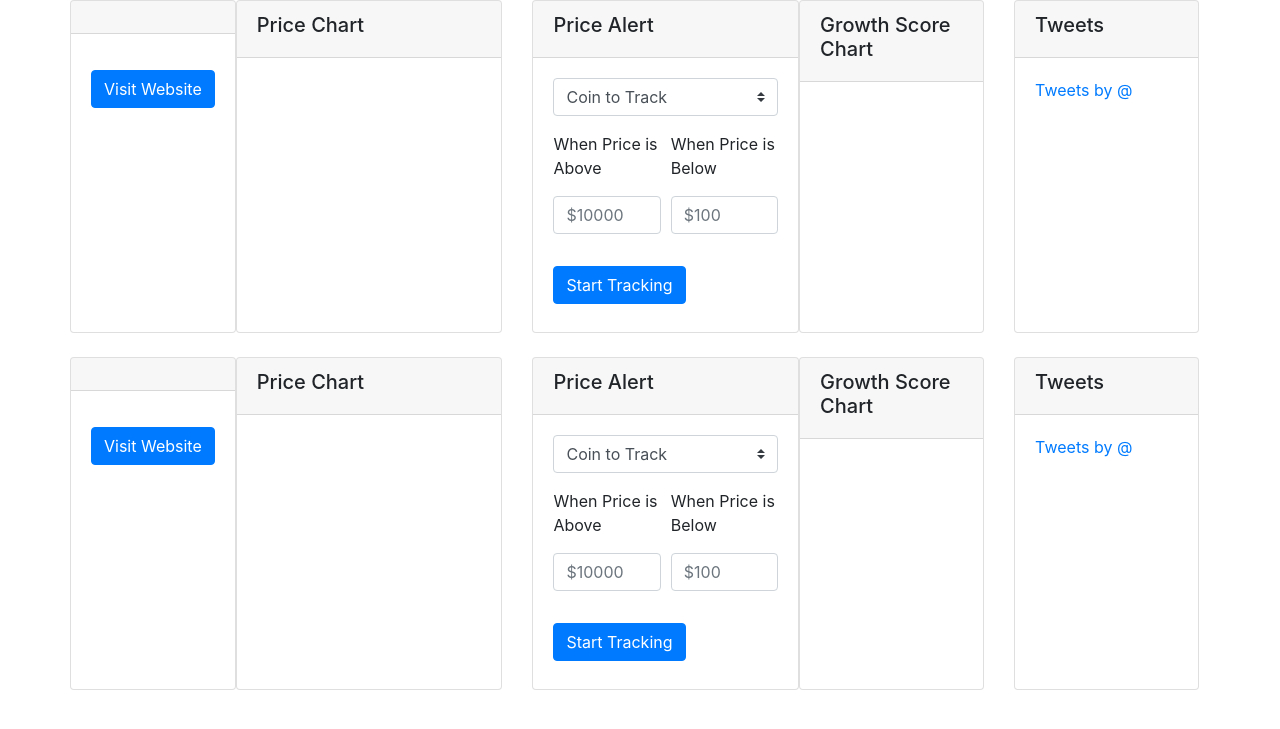
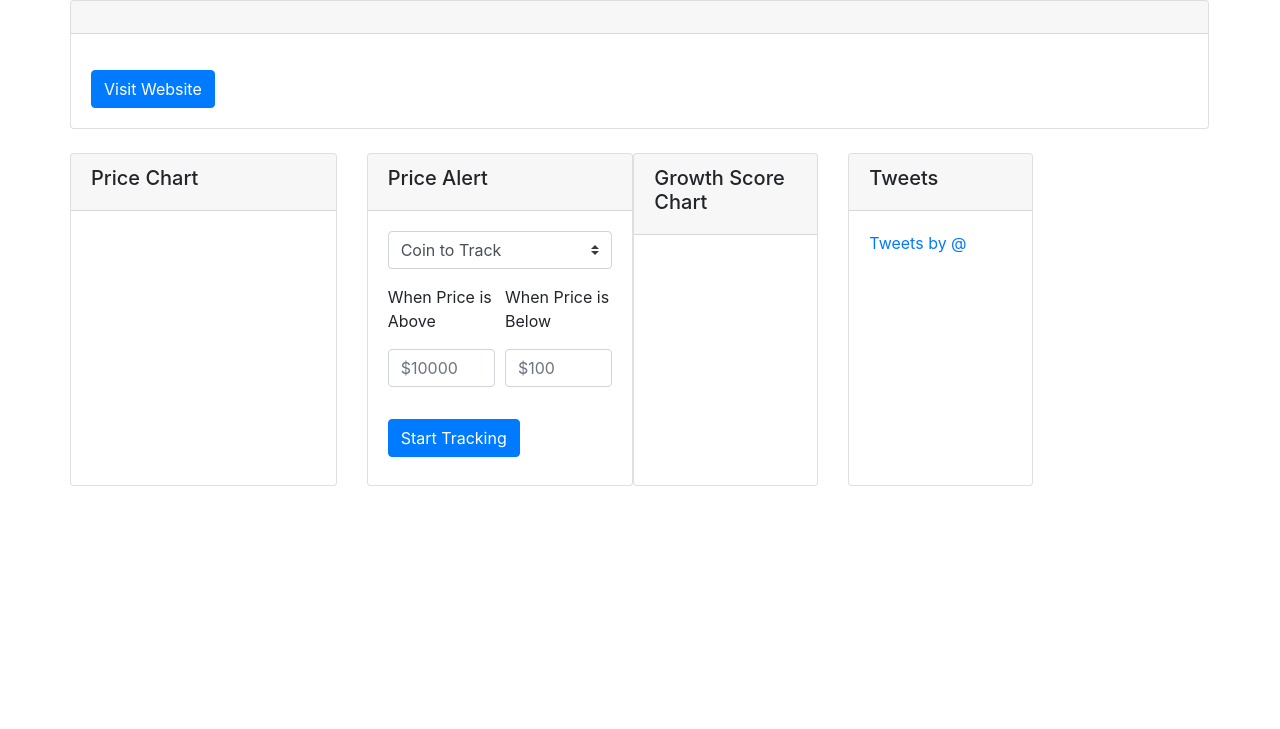
Before and after one commit to yasunakacho/astroplot, a Django app: template web/templates/detail.html in a window 1280 px wide. Shown: the part 26-755 px from the top of the page. Run offline with Django 3.2, Linux system fonts and the light colour scheme; the template is opened without the code that fills it, so the values that code supplies are empty; some libraries are stand-ins or nearby versions.

Commit message:
display each cryptocurrency information

```diff
--- a/web/templates/detail.html
+++ b/web/templates/detail.html
@@ -5,105 +5,7 @@
     <div class="container">
         <div class="card-deck">
             <div class="row mb-4">
-                <div class="card">
-                    <div class="card-header">
-                        <h5>
-                            {{json_result.name}}
-                        </h5>
-                    </div>
-                    <div class="card-body">
-                        <p class="card-text">{{json_result}}</p>
-                        <a href="/" class="btn btn-primary">Visit Website</a>
-                    </div>
-                </div>
-            </div>
-            <div class="row mb-4">
-                <div class="card" col-md-8>
-                    <div class="card-header">
-                        <h5>Price Chart</h5>
-                    </div>
-                    <div class="card-body">
-                        <p>{{json_result}}</p>
-                    </div>
-                </div>
-
-                <div class="card" style="max-width: 24rem;">
-                    <div class="card-header">
-                        <h5>Price Alert</h5>
-                    </div>
-                    <div class="card-body">
-                        <select class="custom-select mb-3">
-                            <option selected>Coin to Track</option>
-                            <option value="1">Bitcoin</option>
-                            <option value="2">Ethereum</option>
-                            <option value="3">Ripple</option>
-                        </select>
-                        <form>
-                            <div class="form-row mb-3">
-                                <div class="form-group col-md-6">
-                                    <p>When Price is Above</p>
-                                    <input type="number" class="form-control" placeholder="$10000">
-                                </div>
-                                <div class="form-group col-md-6">
-                                    <p>When Price is Below</p>
-                                    <input type="number" class="form-control" placeholder="$100">
-                                </div>
-                            </div>
-                        </form>
-                        <button type="submit" class="btn btn-primary mb-2 center">Start Tracking</button>
-                    </div>
-                </div>
-
-            </div>
-            <div class="row mb-4">
-                <div class="card" col-md-8>
-                    <div class="card-header">
-                        <h5>Growth Score Chart</h5>
-                    </div>
-                    <div class="card-body">
-                        <p>{{json_result}}</p>
-                    </div>
-                </div>
-                <!--
-                <div class="card" style="max-width: 24rem;">
-                    <div class="card-header">
-                        <h5>Tweets</h5>
-                    </div>
-                    <div class="card-body">
-                        <p>{{tweet}}</p>
-                    </div>
-                </div>
-                -->
-                <div class="card" style="max-width: 24rem;">
-                    <div class="card-header">
-                        <h5>Tweets</h5>
-                    </div>
-                    <div class="card-body">
-                    <!--
-                        <a class="twitter-timeline"
-                            href="https://twitter.com/TwitterDev"
-                            data-width="300"
-                            data-height="600"
-                            data-chrome="nofooter noborders">
-                        Tweets by @TwitterDev
-                        </a>
-                    -->
-                        <a class="twitter-timeline"
-                            href="https://twitter.com/{{json_result.name}}"
-                            data-width="350"
-                            data-height="350"
-                            data-chrome="nofooter noborders">
-                        Tweets by @{{json_result.name}}
-                        </a>
-                    </div>
-                </div>
-            </div>
-        </div>
-    </div>
-    <div class="container">
-        <div class="card-deck">
-            <div class="row mb-4">
-                <div class="card">
+                <div class="card" style="width: 71.2rem;">
                     <div class="card-header">
                         <h5>
                             {{cryptocurrency.name}}
@@ -111,7 +13,7 @@
                     </div>
                     <div class="card-body">
                         <p class="card-text">{{cryptocurrency.description}}</p>
-                        <a href="{{cryptocurrency.website}}" class="btn btn-primary">Visit Website</a>
+                        <a href="{{cryptocurrency.website}}" class="btn btn-primary" target="_blank">Visit Website</a>
                     </div>
                 </div>
             </div>
@@ -190,7 +92,8 @@
                             href="{{cryptocurrency.twitter}}"
                             data-width="350"
                             data-height="350"
-                            data-chrome="nofooter noborders">
+                            data-chrome="nofooter noborders"
+                            target="_blank">
                         Tweets by @{{json_result.name}}
                         </a>
                     </div>
--- a/web/views.py
+++ b/web/views.py
@@ -41,6 +41,7 @@ def logout(request):
     return render(request, 'logout.html')
 
 def detail(request, id):
+#   print(id, 'this is id')
     #coinmarketcap
     coinmarketcap = Market()
     json_result = coinmarketcap.ticker(id, limit=10, convert='USD')
@@ -49,7 +50,7 @@ def detail(request, id):
             secrets.TWITTER_ACCESS_TOKEN,
             secrets.TWITTER_ACCESS_TOKEN_SECRET)
     search = t.search(q='#bitcoin',count=100)
-    cryptocurrency = Cryptocurrency.objects.get(name='IOTA')
+    cryptocurrency = Cryptocurrency.objects.get(name=id)
 #    cryptocurrency = Cryptocurrency.objects.get(name=json_result.name)
 #    cryptocurrency = Cryptocurrency.objects.filter(name=name)
     tweets = search['statuses']
```
